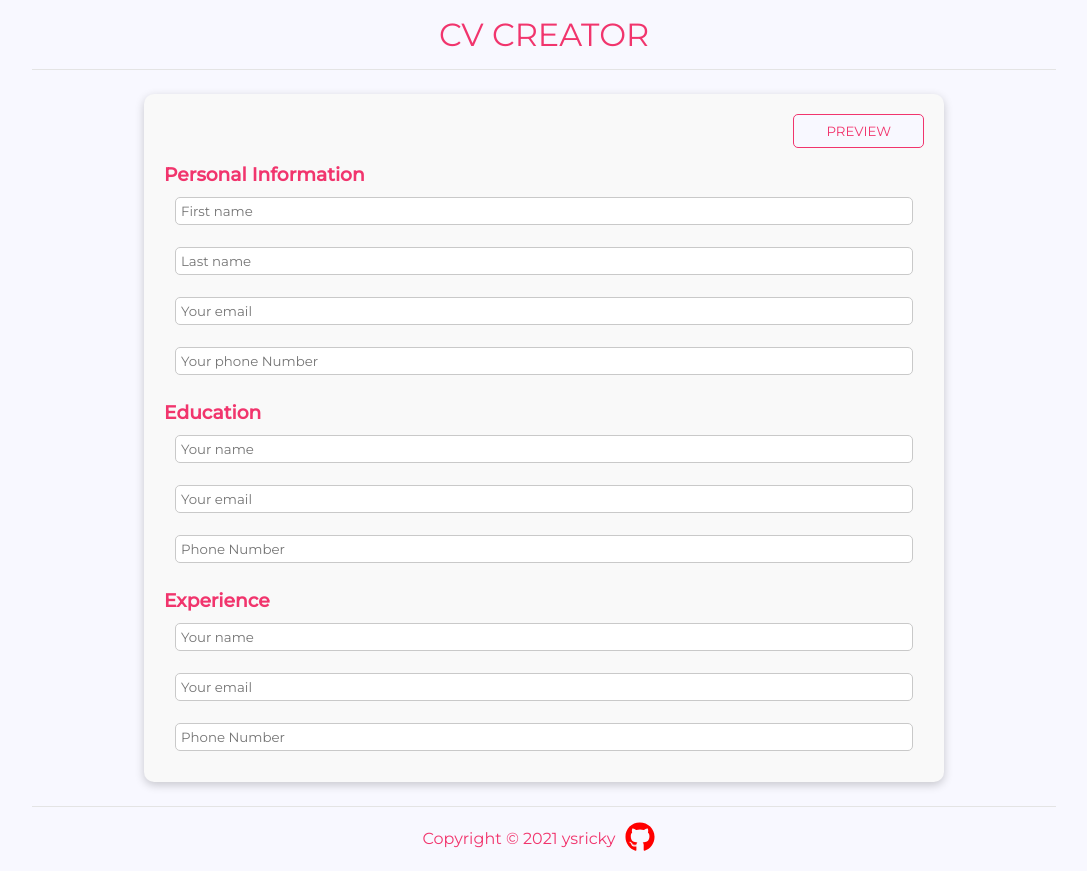
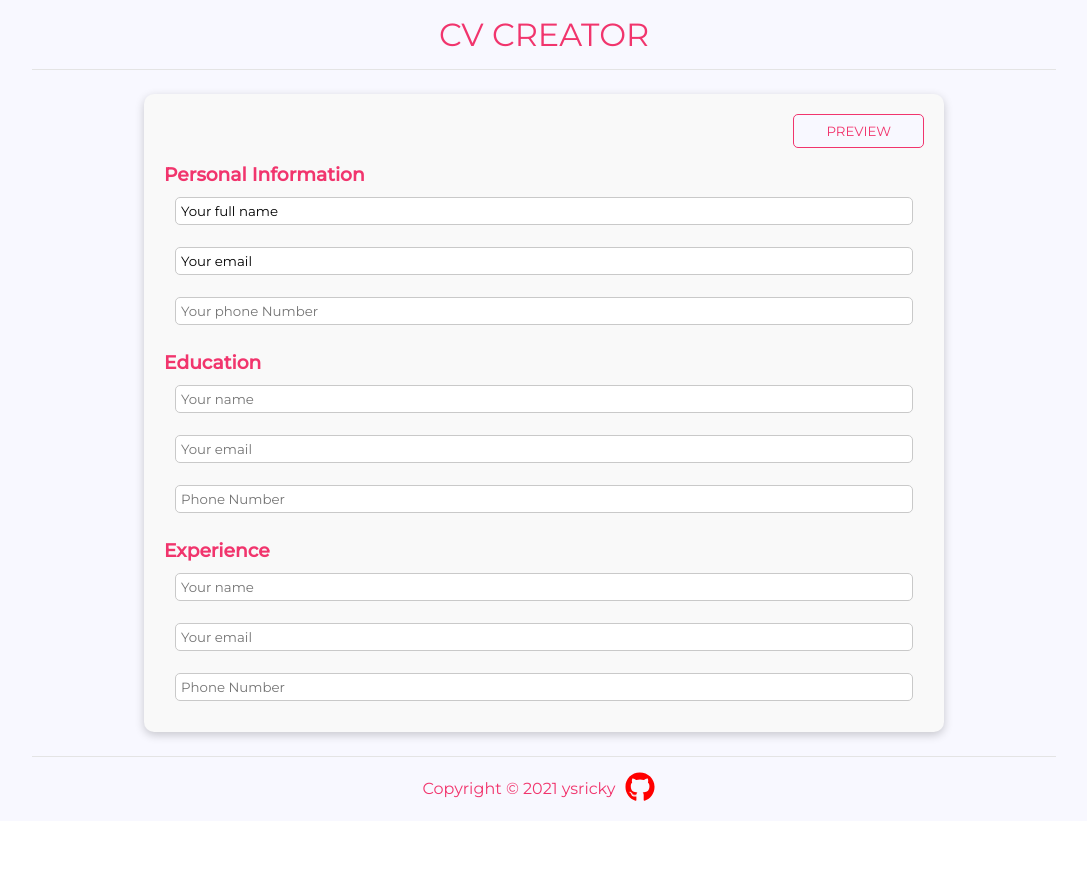
Before and after one commit to ysricky/cv-creator, a React (Create React App) app: page / in a window 1280 px wide. Both pictures are taken after a click on the button "EDIT". Shown: the whole page, without its empty margins (96-1183 px from the left). After the commit the page ends 821 px from the top, so only its background shows below. Built offline with nearby package versions, Linux system fonts and the light colour scheme.

Commit message:
create state object on General info form

```diff
--- a/src/components/General.js
+++ b/src/components/General.js
@@ -4,12 +4,21 @@ class General extends Component {
   constructor(props) {
     super(props);
     this.props = props;
-    this.state = { firstName: '', lastName: null, email: null, phone: null };
-    this.updateFirstName = this.updateFirstName.bind(this);
+    this.state = {
+      fullName: 'Your full name',
+      email: 'Your email',
+      phone: null,
+    };
+    this.updateFullName = this.updateFullName.bind(this);
+    this.updateEmail = this.updateEmail.bind(this);
   }
 
-  updateFirstName(event) {
-    this.setState({ firstName: event.target.value });
+  updateFullName(event) {
+    this.setState({ fullName: event.target.value });
+  }
+
+  updateEmail(event) {
+    this.setState({ email: event.target.value });
   }
 
   render() {
@@ -17,18 +26,27 @@ class General extends Component {
       <section className="general-info">
         <h3>Personal Information</h3>
         {this.props.mode === 'Preview' ? (
-          <p>{this.state.firstName}</p>
+          <p>{this.state.fullName}</p>
         ) : (
           <input
             type="text"
-            defaultValue={this.state.firstName}
-            onChange={this.updateFirstName}
-            id="first-name"
-            placeholder="First name"
+            defaultValue={this.state.fullName}
+            onChange={this.updateFullName}
+            id="full-name"
+            placeholder="Your full name"
           />
         )}
-        <input type="text" id="last-name" placeholder="Last name" />
-        <input type="email" id="email" placeholder="Your email" />
+        {this.props.mode === 'Preview' ? (
+          <p>{this.state.email}</p>
+        ) : (
+          <input
+            type="email"
+            defaultValue={this.state.email}
+            onChange={this.updateEmail}
+            id="email"
+            placeholder="Your email"
+          />
+        )}
         <input type="text" id="phone" placeholder="Your phone Number" />
       </section>
     );
```
